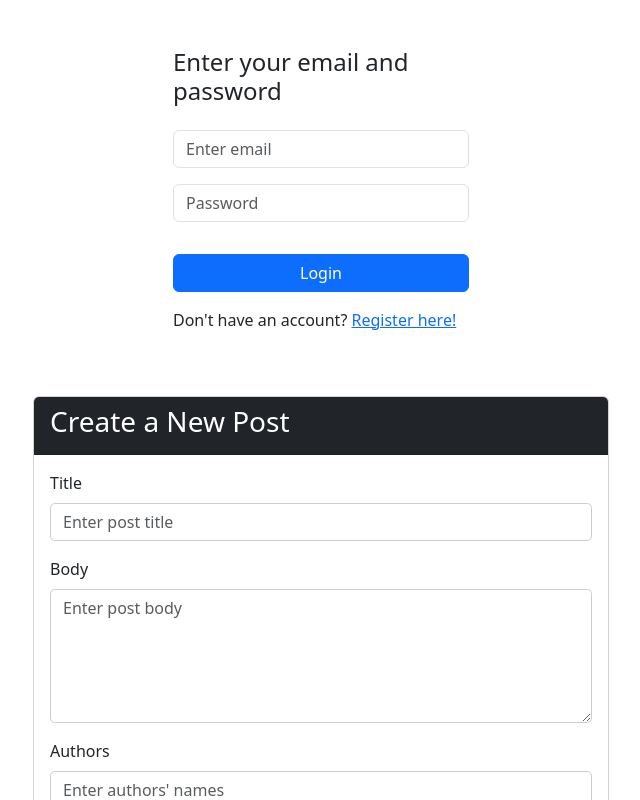
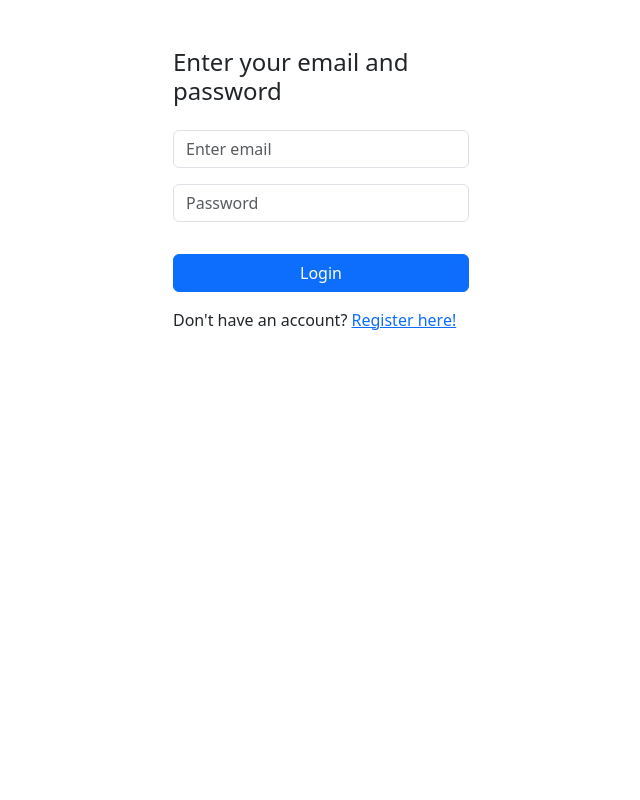
Before and after one commit to JohnRexBanal/sanctum-app, a Vue app: page / in a window 1280 px wide. Shown: the top 800 px of the page, without its empty margins (319-959 px from the left). Built offline with nearby package versions, Linux system fonts and the light colour scheme; the HTML template or start-up script is replaced by a standard one.

Commit message:
added a route for create page

```diff
--- a/src/App.vue
+++ b/src/App.vue
@@ -2,7 +2,6 @@
   <div id="app">
   <!-- the router view is where all the routes are rendered -->
   <router-view/>
-  <CreatePage />
 </div>
 </template>
 
--- a/src/router/index.js
+++ b/src/router/index.js
@@ -3,6 +3,7 @@ import { createRouter, createWebHistory } from 'vue-router'
 import LoginPage from '../components/LoginPage.vue'
 import RegisterPage from '../components/RegisterPage.vue'
 import HomePage from '../components/HomePage.vue'
+import CreatePage from '../components/CreatePage.vue';
 
 const routes = [
   { path: '/', component: LoginPage, name: 'login' },
@@ -28,6 +29,7 @@ const routes = [
       next('/');
     }
   },
+  { path: '/create', component: CreatePage, name: 'create' }
 ];
 
 const router = createRouter({
@@ -35,4 +37,4 @@ const router = createRouter({
   routes
 })
 
-export default router
+export default router;
```
